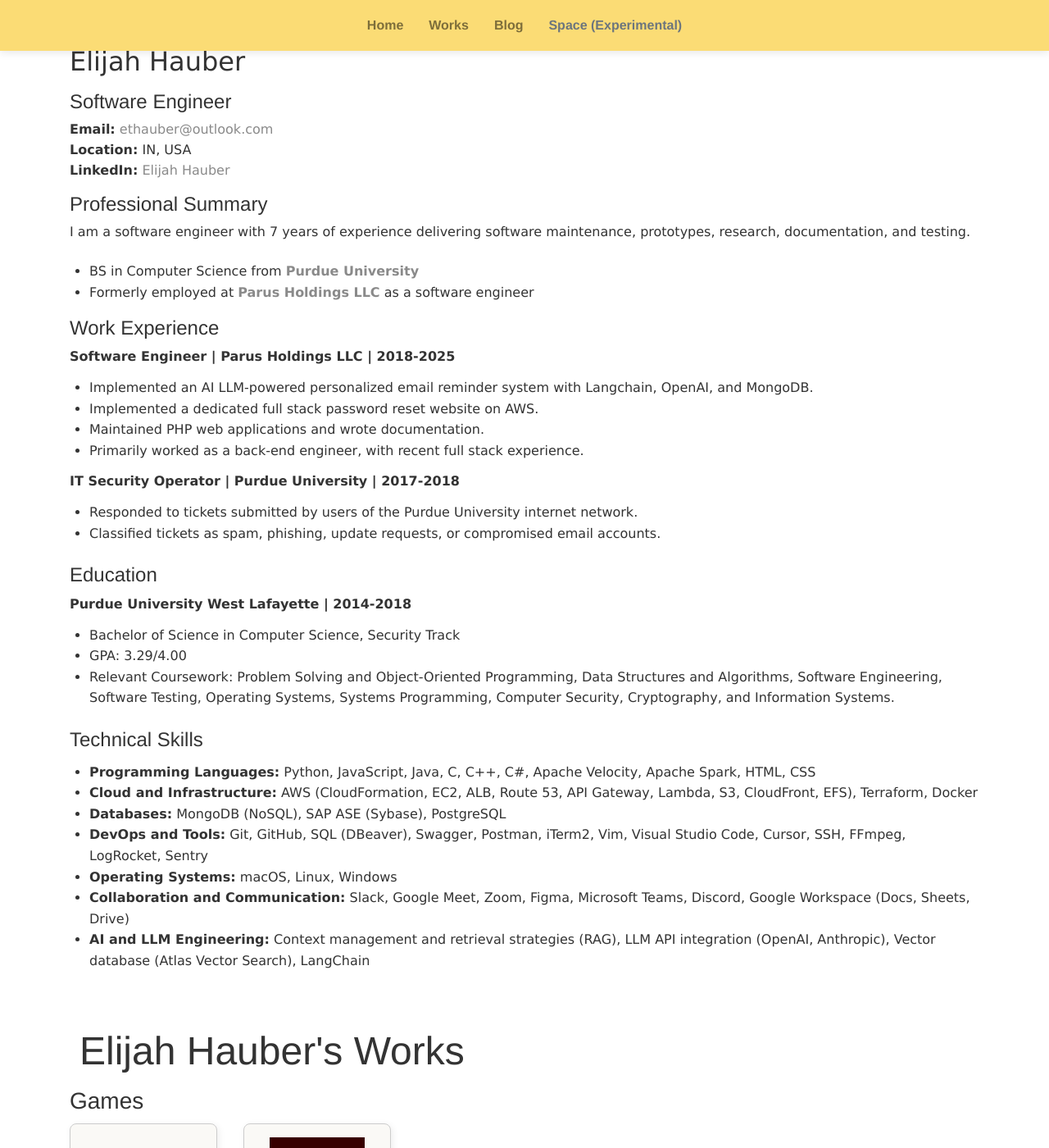
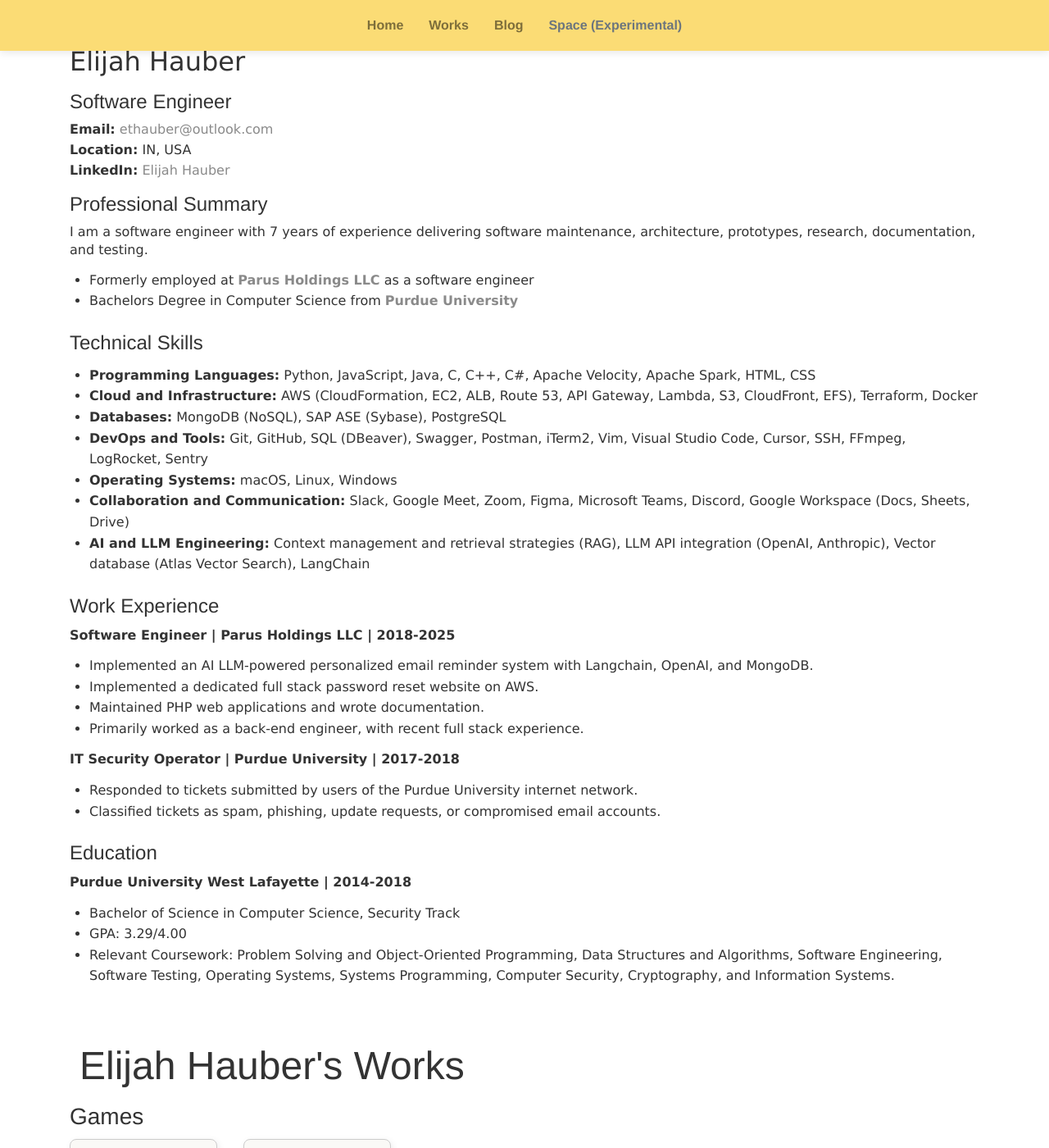
Before and after one commit to ethauber/ethauber.github.io, a Jekyll site: the page built from index.html, in a window 1280 px wide and 1400 px high. Shown: the whole window at 82% size. Built offline with Jekyll 4.4.1, drawn with Linux system fonts in a browser that asks for light colours.

Commit message:
Reorganize website better

```diff
--- a/css/main.css
+++ b/css/main.css
@@ -160,7 +160,6 @@
     background-color: #d1d1d1;
     border-top: 1px solid #d5d5d5;
     font-size: 0.8em;
-    margin-top: 15px;
     padding: 1rem 0;
 }
 
--- a/index.html
+++ b/index.html
@@ -44,18 +44,30 @@
           <div class="contact-info mb-3">
             <p><strong>Email:</strong> <a href="mailto:ethauber@outlook.com">ethauber@outlook.com</a></p>
             <p><strong>Location:</strong> IN, USA</p>
-            <p><strong>LinkedIn:</strong> <a href="https://www.linkedin.com/in/elijah-hauber-7b20b6b3/" target="_blank">Elijah Hauber</a></p>
+            <p><strong>LinkedIn:</strong> <a href="https://www.linkedin.com/in/ethauber" target="_blank">Elijah Hauber</a></p>
           </div>
           <section class="summary mb-4">
             <h4>Professional Summary</h4>
-            <p>I am a software engineer with 7 years of experience delivering software maintenance, prototypes, research, documentation, and testing.</p>
+            <p>I am a software engineer with 7 years of experience delivering software maintenance, architecture, prototypes, research, documentation, and testing.</p>
+            <ul>
+              <li>Formerly employed at <strong><a href="https://www.linkedin.com/company/parus-holdings">Parus Holdings LLC</a></strong> as a software engineer</li>
+              <li>Bachelors Degree in Computer Science from <strong> <a href="https://www.cs.purdue.edu/" target="blank">Purdue University</a> </strong></li>
+            </ul>
           </section>
-          <div>
+
+          <section class="skills mb-4">
+            <h4>Technical Skills</h4>
             <ul>
-              <li>BS in Computer Science from <strong> <a href="https://www.cs.purdue.edu/" target="blank">Purdue University</a> </strong></li>
-              <li>Formerly employed at <strong><a href="https://www.linkedin.com/company/parus-holdings">Parus Holdings LLC</a></strong> as a software engineer</li>
+              <li><strong>Programming Languages:</strong> Python, JavaScript, Java, C, C++, C#, Apache Velocity, Apache Spark, HTML, CSS</li>
+              <li><strong>Cloud and Infrastructure:</strong> AWS (CloudFormation, EC2, ALB, Route 53, API Gateway, Lambda, S3, CloudFront, EFS), Terraform, Docker</li>
+              <li><strong>Databases:</strong> MongoDB (NoSQL), SAP ASE (Sybase), PostgreSQL</li>
+              <li><strong>DevOps and Tools:</strong> Git, GitHub, SQL (DBeaver), Swagger, Postman, iTerm2, Vim, Visual Studio Code, Cursor, SSH, FFmpeg, LogRocket, Sentry</li>
+              <li><strong>Operating Systems:</strong> macOS, Linux, Windows</li>
+              <li><strong>Collaboration and Communication:</strong> Slack, Google Meet, Zoom, Figma, Microsoft Teams, Discord, Google Workspace (Docs, Sheets, Drive)</li>
+              <li><strong>AI and LLM Engineering:</strong> Context management and retrieval strategies (RAG), LLM API integration (OpenAI, Anthropic), Vector database (Atlas Vector Search), LangChain</li>
             </ul>
-          </div>
+          </section>
+
           <section class="work-experience mb-4">
             <h4>Work Experience</h4>
             <div>
@@ -85,18 +97,6 @@
                 <li>Relevant Coursework: Problem Solving and Object-Oriented Programming, Data Structures and Algorithms, Software Engineering, Software Testing, Operating Systems, Systems Programming, Computer Security, Cryptography, and Information Systems.</li>
               </ul>
             </div>
-          </section>
-          <section class="skills mb-4">
-            <h4>Technical Skills</h4>
-            <ul>
-              <li><strong>Programming Languages:</strong> Python, JavaScript, Java, C, C++, C#, Apache Velocity, Apache Spark, HTML, CSS</li>
-              <li><strong>Cloud and Infrastructure:</strong> AWS (CloudFormation, EC2, ALB, Route 53, API Gateway, Lambda, S3, CloudFront, EFS), Terraform, Docker</li>
-              <li><strong>Databases:</strong> MongoDB (NoSQL), SAP ASE (Sybase), PostgreSQL</li>
-              <li><strong>DevOps and Tools:</strong> Git, GitHub, SQL (DBeaver), Swagger, Postman, iTerm2, Vim, Visual Studio Code, Cursor, SSH, FFmpeg, LogRocket, Sentry</li>
-              <li><strong>Operating Systems:</strong> macOS, Linux, Windows</li>
-              <li><strong>Collaboration and Communication:</strong> Slack, Google Meet, Zoom, Figma, Microsoft Teams, Discord, Google Workspace (Docs, Sheets, Drive)</li>
-              <li><strong>AI and LLM Engineering:</strong> Context management and retrieval strategies (RAG), LLM API integration (OpenAI, Anthropic), Vector database (Atlas Vector Search), LangChain</li>
-            </ul>
           </section>
         </div>
       </div>
@@ -234,7 +234,7 @@
             <span class="d-flex justify-content-center arrow-down" style="cursor: pointer;" title="Next Planet"></span>
           </div>
 
-          <div id="mercury" class="planet-card h-100" style="width: 18rem; top: 10px; left: 10px;">
+          <div id="mercury" class="planet-card h-100" style="width: 18rem;">
             <a href="https://solarsystem.nasa.gov/resources/439/mercurys-subtle-colors/?category=planets_mercury" target="_blank" rel="noopener">
               <img src="/assets/439_MercurySubtleColors1200w.jpg" class="card-img-top" alt="NASA Mercury" loading="lazy">
             </a>
@@ -260,7 +260,7 @@
             </div>
           </div>
 
-          <div id="venus" class="planet-card h-100" style="display: none; width: 18rem; top: 40px; left: 10px;">
+          <div id="venus" class="planet-card h-100" style="display: none; width: 18rem;">
             <a href="https://nssdc.gsfc.nasa.gov/photo_gallery/photogallery-venus.html" target="_blank" rel="noopener">
               <img src="/assets/venusglobe.jpg" class="card-img-top" alt="NASA Venus" loading="lazy">
             </a>
@@ -285,7 +285,7 @@
             </div>
           </div>
 
-          <div id="earth" class="planet-card h-100" style="display: none; width: 18rem; top: 70px; left: 10px;">
+          <div id="earth" class="planet-card h-100" style="display: none; width: 18rem;">
             <a href="https://www.nasa.gov/topics/earth/images/index.html" target="_blank" rel="noopener">
               <img src="/assets/westernhemisphere_geos_2019246_lrg.jpg" class="card-img-top" alt="NASA Earth" loading="lazy">
             </a>
@@ -311,7 +311,7 @@
             </div>
           </div>
 
-          <div id="mars" class="planet-card h-100" style="display: none; width: 18rem; top: 100px; left: 10px;">
+          <div id="mars" class="planet-card h-100" style="display: none; width: 18rem;">
             <a href="https://nssdc.gsfc.nasa.gov/photo_gallery/photogallery-mars.html" target="_blank" rel="noopener">
               <img src="/assets/marsglobe1.jpg" class="card-img-top" alt="NASA Mars" loading="lazy">
             </a>
@@ -335,7 +335,7 @@
             </div>
           </div>
 
-          <div id="jupiter" class="planet-card h-100" style="display: none; width: 18rem; top: 130px; left: 10px;">
+          <div id="jupiter" class="planet-card h-100" style="display: none; width: 18rem;">
             <a href="https://solarsystem.nasa.gov/planets/jupiter/overview/" target="_blank" rel="noopener">
               <img src="/assets/jupiterglobe.jpg" class="card-img-top" alt="NASA Jupiter" loading="lazy">
             </a>
@@ -362,7 +362,7 @@
             </div>
           </div>
 
-          <div id="saturn" class="planet-card h-100" style="display: none; width: 18rem; top: 160px; left: 10px;">
+          <div id="saturn" class="planet-card h-100" style="display: none; width: 18rem;">
             <a href="https://solarsystem.nasa.gov/planets/saturn/overview/" target="_blank" rel="noopener">
               <img src="/assets/saturngloberesize.png" class="card-img-top" alt="NASA Saturn" loading="lazy">
             </a>
@@ -387,7 +387,7 @@
             </div>
           </div>
 
-          <div id="uranus" class="planet-card h-100" style="display: none; width: 18rem; top: 190px; left: 10px;">
+          <div id="uranus" class="planet-card h-100" style="display: none; width: 18rem;">
             <a href="https://solarsystem.nasa.gov/planets/uranus/overview/" target="_blank" rel="noopener">
               <img src="/assets/uranusglobe.jpg" class="card-img-top" alt="NASA Uranus" loading="lazy">
             </a>
@@ -413,7 +413,7 @@
             </div>
           </div>
 
-          <div id="neptune" class="planet-card h-100" style="display: none; width: 18rem; top: 220px; left: 10px;">
+          <div id="neptune" class="planet-card h-100" style="display: none; width: 18rem;">
             <a href="https://solarsystem.nasa.gov/planets/neptune/overview/" target="_blank" rel="noopener">
               <img src="/assets/neptuneglobe.jpg" class="card-img-top" alt="NASA Neptune" loading="lazy">
             </a>
```
